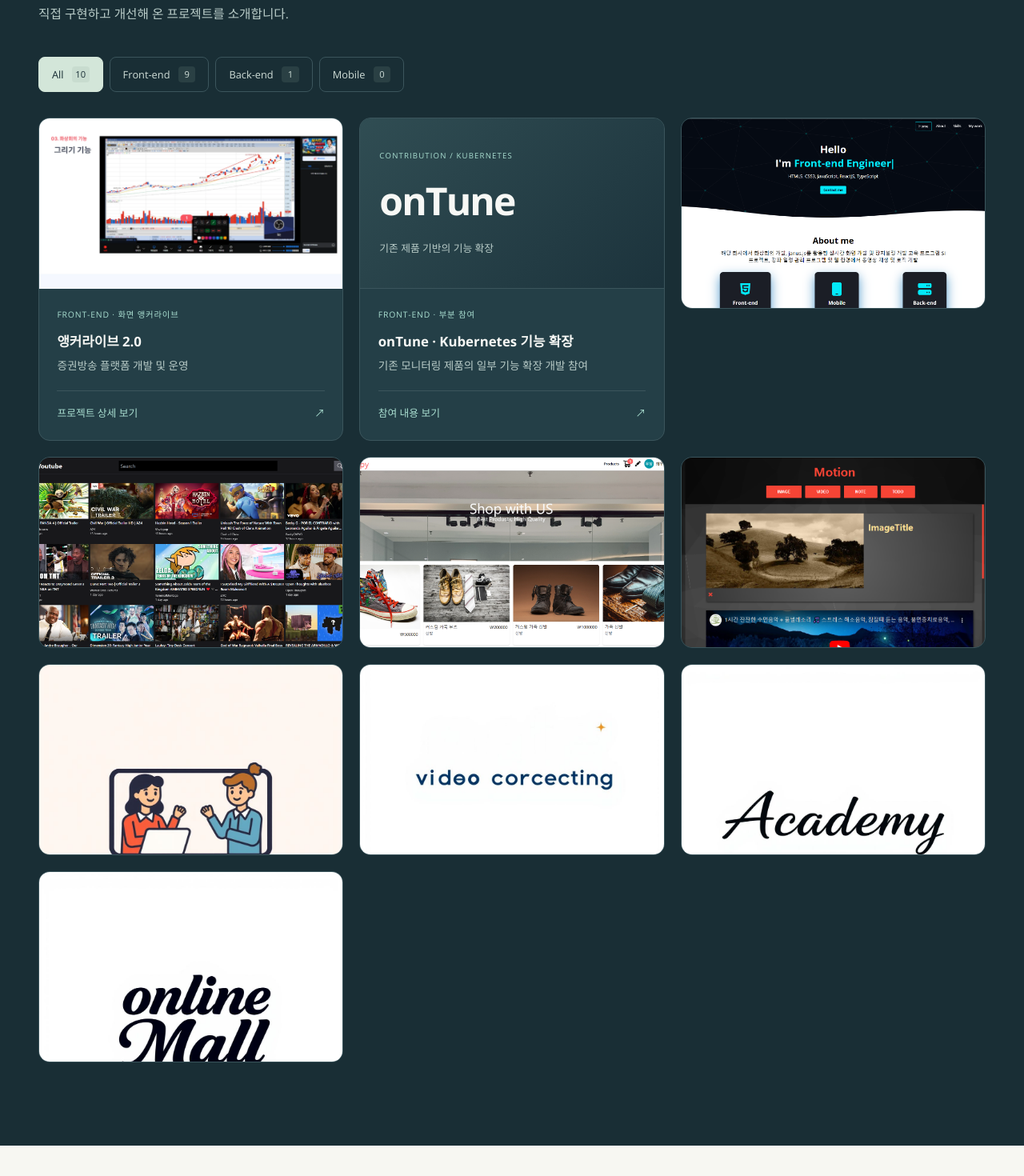
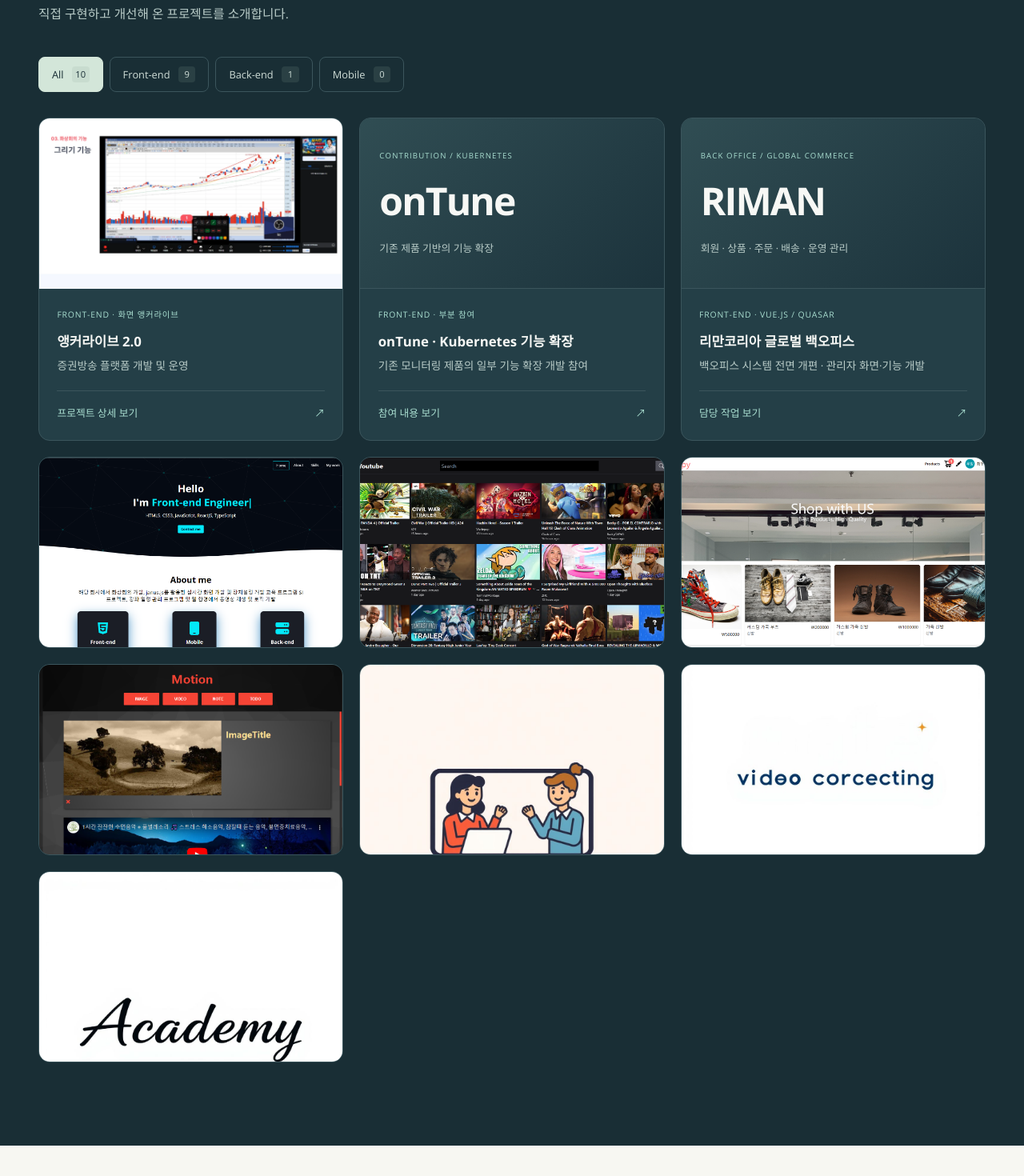
Before and after one commit to Woochang1132/responsive_portfolio, a Vue app: page / in a window 1280 px wide. Shown: the part 2272-3742 px from the top of the page at 80% size. Built offline with nearby package versions, Linux system fonts and the light colour scheme.

Commit message:
portfolio => 프로젝트, 세 번째 카드 추가

```diff
--- a/src/components/ProjectDetail.vue
+++ b/src/components/ProjectDetail.vue
@@ -41,11 +41,11 @@
       </dl>
       <a v-if="project.detail.document" class="project-detail__document" :href="asset(project.detail.document)" target="_blank" rel="noopener">화면·기능 설명서 PDF 보기 <span aria-hidden="true">↗</span><span class="sr-only"> (새 탭)</span></a>
       <div v-if="project.detail.officialUrl">
-        <a class="project-detail__document" :href="project.detail.officialUrl" target="_blank" rel="noopener">공식 제품 소개 <span aria-hidden="true">↗</span><span class="sr-only"> (새 탭)</span></a>
-        <p class="project-detail__note">제품 전반을 소개하는 공식 사이트입니다. 개인의 구현 범위를 나타내는 링크가 아닙니다.</p>
+        <a class="project-detail__document" :href="project.detail.officialUrl" target="_blank" rel="noopener">{{ project.detail.officialLabel ?? '공식 제품 소개' }} <span aria-hidden="true">↗</span><span class="sr-only"> (새 탭)</span></a>
+        <p class="project-detail__note">{{ project.detail.officialNote ?? '제품 전반을 소개하는 공식 사이트입니다. 개인의 구현 범위를 나타내는 링크가 아닙니다.' }}</p>
       </div>
       <section v-if="project.detail.sections?.length" class="project-detail__contribution" aria-label="참여 내용">
-        <h3>참여 내용</h3>
+        <h3>{{ project.detail.sectionsTitle ?? '참여 내용' }}</h3>
         <section v-for="(section, index) in project.detail.sections" :key="section.title" class="project-detail__entry">
           <span class="project-detail__number" aria-hidden="true">0{{ index + 1 }}</span>
           <div><h4>{{ section.title }}</h4><p>{{ section.description }}</p></div>
--- a/src/data/projects.ts
+++ b/src/data/projects.ts
@@ -44,6 +44,41 @@
         { title: '협업 환경', description: '베트남 개발사와 함께 진행한 프로젝트에 참여하여, 기존 제품을 기반으로 확장 개발을 수행했습니다.' },
       ],
       notice: '본 소개는 기존 제품을 기반으로 수행한 개인의 참여 범위를 설명합니다. 제품 화면과 소스코드는 수록하지 않습니다.',
+    },
+  },
+  {
+    id: 8,
+    title: '리만코리아 글로벌 백오피스',
+    description: '백오피스 시스템 전면 개편 · 관리자 화면·기능 개발',
+    category: 'front-end',
+    label: 'FRONT-END · VUE.JS / QUASAR',
+    actionLabel: '담당 작업 보기',
+    cover: {
+      eyebrow: 'BACK OFFICE / GLOBAL COMMERCE',
+      title: 'RIMAN',
+      caption: '회원 · 상품 · 주문 · 배송 · 운영 관리',
+    },
+    detail: {
+      overview: '리만코리아 글로벌 백오피스 시스템 전면 개편 프로젝트에 참여했습니다. 공식몰에서 발생한 요청을 처리하고 운영자가 관리 업무를 수행하는 백오피스 화면과 기능을 Vue.js 및 Quasar 기반으로 개발했습니다.',
+      role: '백오피스 프론트엔드 화면·기능 개발',
+      facts: [
+        { label: '사용 기술', value: 'Vue.js · Quasar' },
+        { label: '개발 범위', value: '회원 · 감사 로그 · 상품 · 주문 · 배송 · 배너·팝업' },
+        { label: '주요 작업', value: '관리자 UI 구현 및 API 연동' },
+      ],
+      officialUrl: 'https://kr.riman.com/',
+      officialLabel: '리만코리아 공식몰 보기',
+      officialNote: '공식몰은 서비스 이해를 위한 참고 링크입니다. 담당 개발 범위는 공식몰의 요청을 처리하는 백오피스 관리자 화면과 기능입니다.',
+      sectionsTitle: '담당 작업',
+      sections: [
+        { title: 'Vue.js · Quasar 기반 백오피스 개발', description: '쇼핑몰 백오피스 시스템 전면 개편에 참여하여 Vue.js 및 Quasar 기반의 관리자 화면과 기능을 개발했습니다.' },
+        { title: '회원 검색·조회 및 등급 변경', description: '회원 검색, 조건별 필터, 상세 정보 조회 화면을 구현하고 회원 등급 변경 API를 연동했습니다.' },
+        { title: '관리자 작업 감사 로그', description: '회원 승급·삭제 등 관리자 주요 작업에 대한 감사 로그 조회 화면을 구현했습니다. 작업 이력을 통해 변경 내역을 추적할 수 있도록 지원했습니다.' },
+        { title: '상품 정보와 이미지 등록', description: '상품 관리 UI를 구현하고 화장품 이미지 업로드와 가격·수량 등 상품 정보 입력·등록 기능을 개발했습니다.' },
+        { title: '주문 조회 및 상태 변경', description: '주문 목록·상세 정보 조회 화면과 고객 1:1 문의에 따른 관리자 주문 상태 변경 기능을 개발했습니다.' },
+        { title: '배송 상태 조회 및 운송장 등록', description: '배송 상태 조회 화면을 구현하고 배송 대상별 운송장 번호 입력·등록 API를 연동했습니다.' },
+        { title: '배너·팝업 운영 관리', description: '배너·팝업 관리 UI를 구현하고 이미지 업로드, 연결 URL 입력, 노출 여부·기간 설정 기능을 개발했습니다.' },
+      ],
     },
   },
   {
@@ -109,13 +144,4 @@
     alt: 'academy_project',
     category: 'front-end',
   },
-  {
-    id: 8,
-    title: 'Project #8',
-    description: 'Riman - online Mall(BackOffice) ',
-    href: 'https://backoffice.kr.riman.com/login',
-    image: 'images/projects/onlineMall_project.jpg',
-    alt: 'onlineMall_project',
-    category: 'front-end',
-  },
 ]
--- a/src/types.ts
+++ b/src/types.ts
@@ -13,6 +13,9 @@
     role: string
     document?: string
     officialUrl?: string
+    officialLabel?: string
+    officialNote?: string
+    sectionsTitle?: string
     facts?: { label: string; value: string }[]
     sections?: { title: string; description: string }[]
     notice?: string
```
